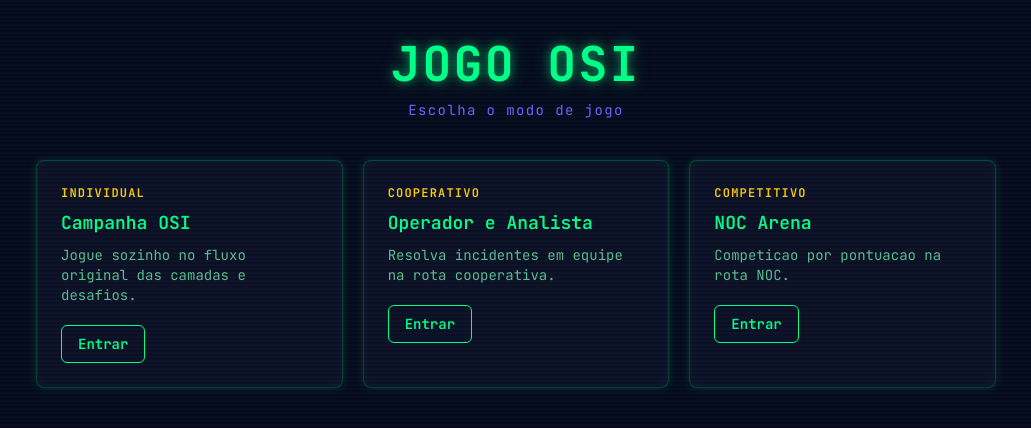
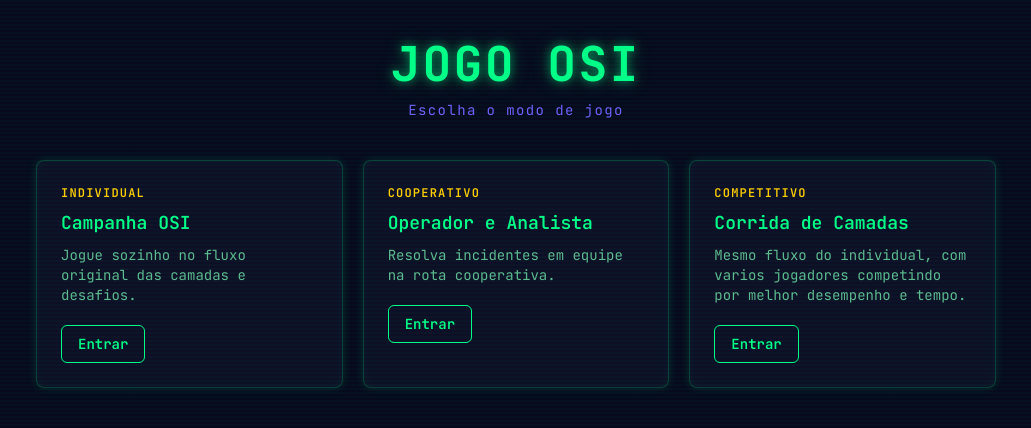
Before and after one commit to Gabstaudt/Jogo-OSI, a React (Vite) app: page / in a window 1280 px wide. Shown: the top 428 px of the page, without its empty margins (124-1155 px from the left). Built offline with nearby package versions, Linux system fonts and the light colour scheme; no server answers; the HTML template or start-up script is replaced by a standard one.

Commit message:
fix: ajuste do comportamento para modo competitivo

```diff
--- a/src/pages/Competition.tsx
+++ b/src/pages/Competition.tsx
@@ -43,7 +43,7 @@ const Competition = () => {
         if (!alive) return;
         setActiveRoom(room);
         if (playerId && room.status === "running" && room.players.some((p) => p.id === playerId)) {
-          navigate(`/?room=${room.code}&player=${playerId}`);
+          navigate(`/individual?room=${room.code}&player=${playerId}`);
         }
       } catch {
         // ignore polling error
--- a/src/pages/Home.tsx
+++ b/src/pages/Home.tsx
@@ -46,12 +46,12 @@ const Home = () => {
 
           <article className="bg-card border border-primary/20 rounded-lg p-6 border-glow-green">
             <p className="text-xs text-warning font-semibold tracking-widest mb-2">COMPETITIVO</p>
-            <h2 className="text-lg font-semibold mb-2">NOC Arena</h2>
+            <h2 className="text-lg font-semibold mb-2">Corrida de Camadas</h2>
             <p className="text-sm text-muted-foreground mb-5">
-              Competicao por pontuacao na rota NOC.
+              Mesmo fluxo do individual, com varios jogadores competindo por melhor desempenho e tempo.
             </p>
             <Link
-              to="/noc"
+              to="/competition"
               className="inline-flex items-center justify-center rounded-md border border-primary px-4 py-2 text-sm font-semibold transition hover:bg-primary/10"
             >
               Entrar
```
Also changed, not shown: 1 other file (tests, documents, lock files or other folders).
